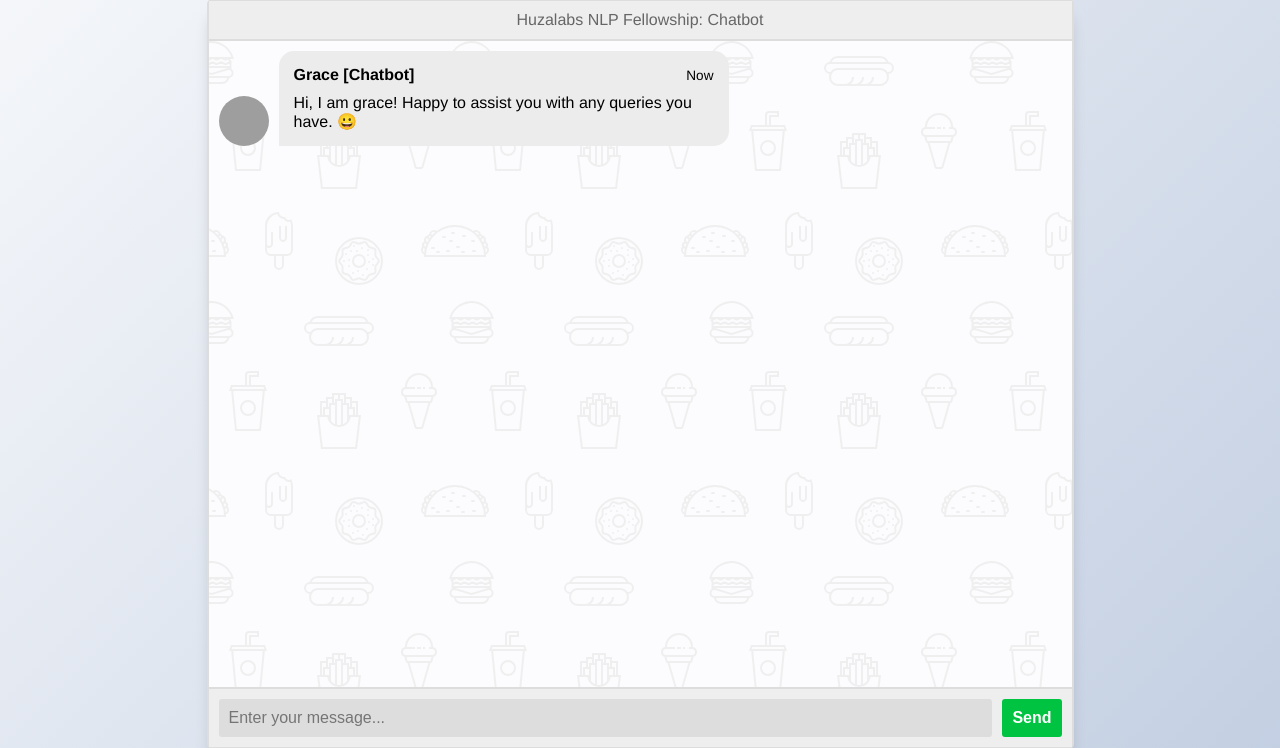
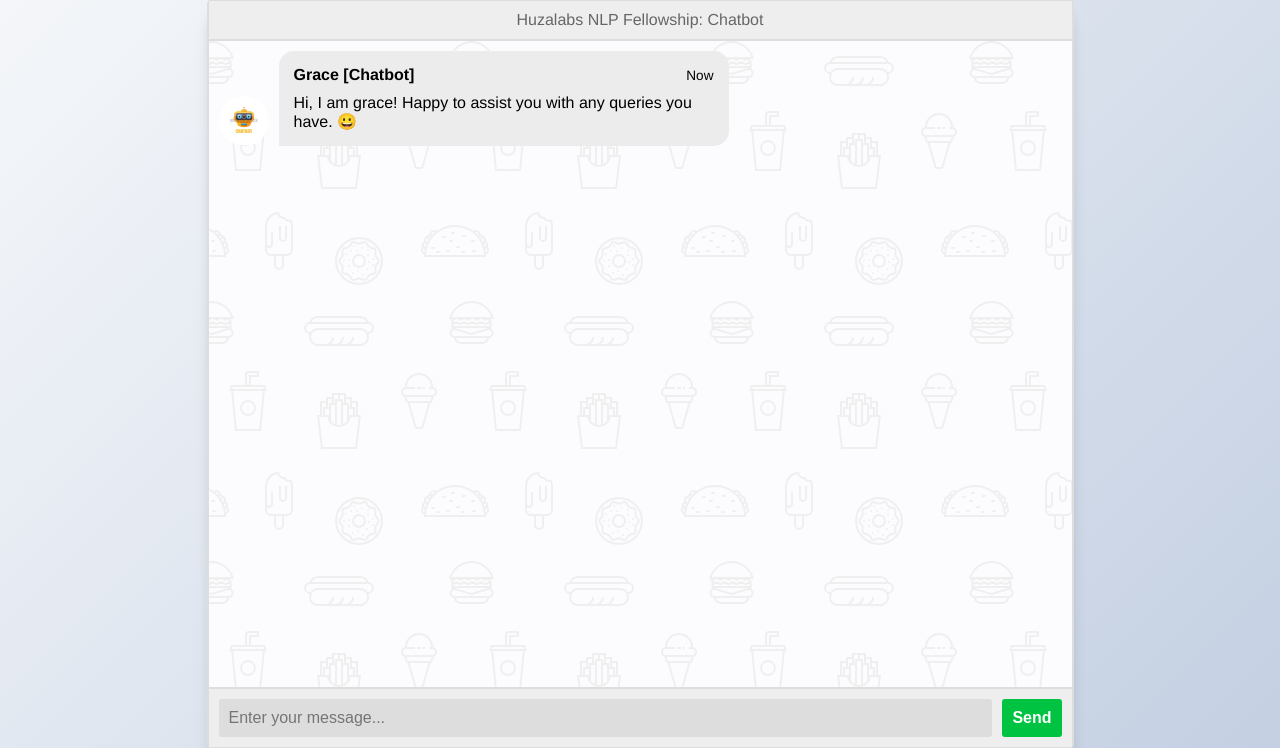
Before and after one commit to renekabagamba/boilerplate-code-chatbot-huzalabs, a Flask app: page / in a window 1280 px wide. Shown: the part 26-774 px from the top of the page. Run offline with Flask 2, Linux system fonts and the light colour scheme; some libraries are stand-ins or nearby versions; grey boxes are pictures that could not be loaded.

Commit message:
user icon

```diff
--- a/templates/index.html
+++ b/templates/index.html
@@ -22,7 +22,7 @@
 
     <main class="msger-chat">
       <div class="msg left-msg">
-        <div class="msg-img" style="background-image: url(https://image.flaticon.com/icons/svg/327/327779.svg)"></div>
+        <div class="msg-img" style="background-image: url(../static/images/cute-orange-chatbot.webp)"></div>
 
         <div class="msg-bubble">
           <div class="msg-info">
@@ -53,8 +53,8 @@
 
 
     // Icons made by Freepik from www.flaticon.com
-    const BOT_IMG = "https://image.flaticon.com/icons/svg/327/327779.svg";
-    const PERSON_IMG = "https://image.flaticon.com/icons/svg/145/145867.svg";
+    const BOT_IMG = "../static/images/bot.png";
+    const PERSON_IMG = "../static/images/user.png";
     const BOT_NAME = "    ChatBot";
     const PERSON_NAME = "You";
 
```
Also changed, not shown: static/images/user.png.
